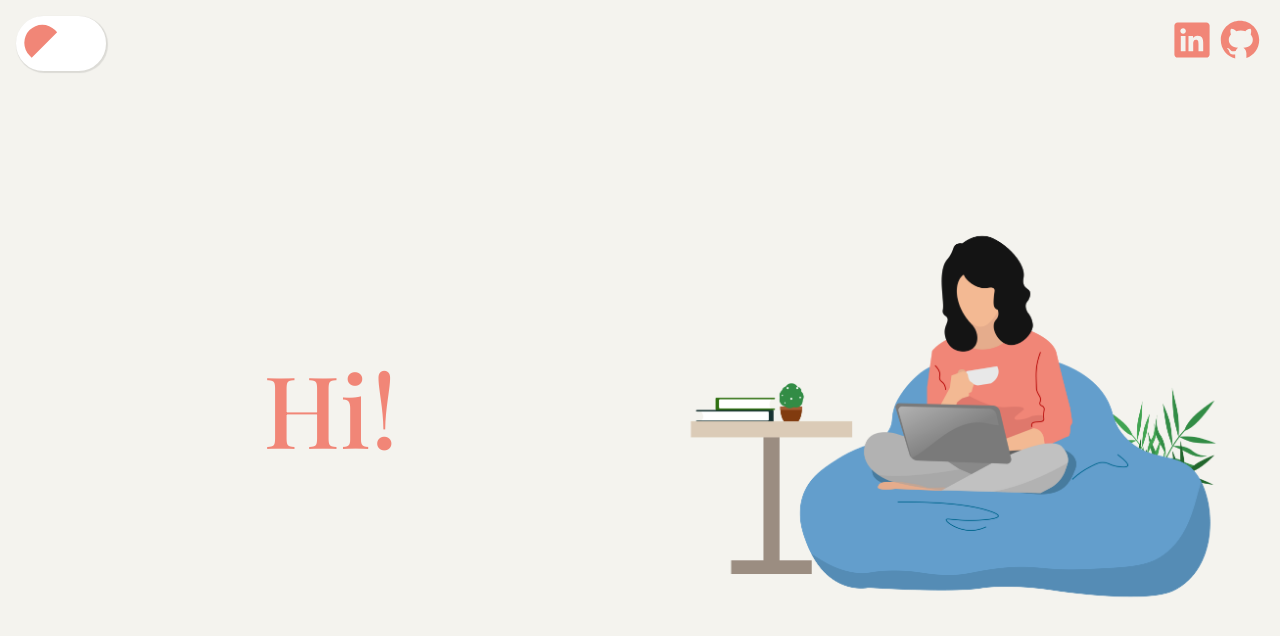
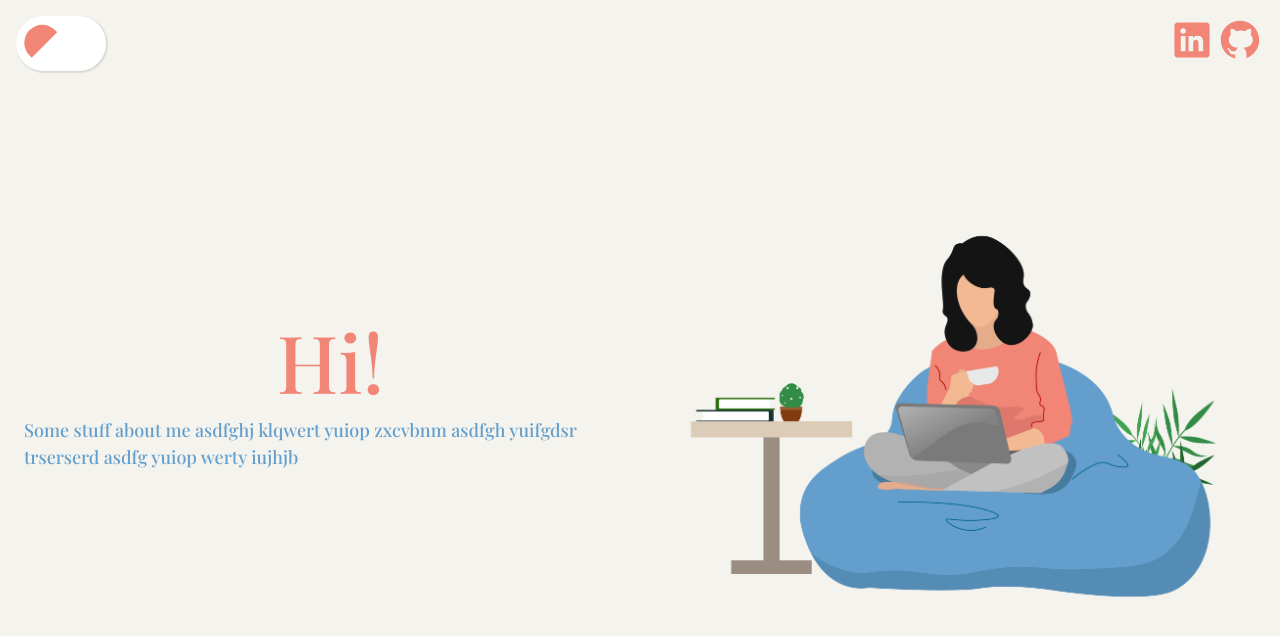
Before and after one commit to irinavasilescu/Portfolio, an Angular app: page / in a window 1280 px wide. Shown: the top 636 px of the page. Built offline with nearby package versions, Linux system fonts and the light colour scheme.

Commit message:
fixed some stuff

```diff
--- a/src/app/app.component.scss
+++ b/src/app/app.component.scss
@@ -17,6 +17,10 @@
     color: var(--primary-color);
 }
 
+.secondary-color {
+    color: var(--secondary-color);
+}
+
 // =================================
 //        TEXT ALIGNMENT
 // =================================
@@ -30,7 +34,11 @@
 //          FONT SIZES
 // =================================
 .xx-large {
-    font-size: 100px;
+    font-size: 80px;
+}
+
+.large {
+    font-size: large;
 }
 
 // =================================
--- a/src/app/welcome/welcome.component.html
+++ b/src/app/welcome/welcome.component.html
@@ -1,6 +1,10 @@
 <div class="row" style="display: flex; flex-wrap: wrap;">
-    <div class="col ml-4 overall-center">
-        <span class="ft xx-large primary-color">Hi!</span>
+    <div class="col ml-4" style="display: flex; align-items: center; justify-content: center;">
+        <div>
+            <h1 class="ft xx-large primary-color" style="text-align-last: center;">Hi!</h1>
+            <br>
+            <span class="ft large secondary-color">Some stuff about me asdfghj klqwert yuiop zxcvbnm asdfgh yuifgdsr trserserd asdfg yuiop werty iujhjb</span>
+        </div>
     </div>
     <div class="col" style="text-align: initial; height: auto">
         <img class="bottom w-100" *ngIf="isDarkTheme()" src="../../assets/woman1_dark.png"/>
```
